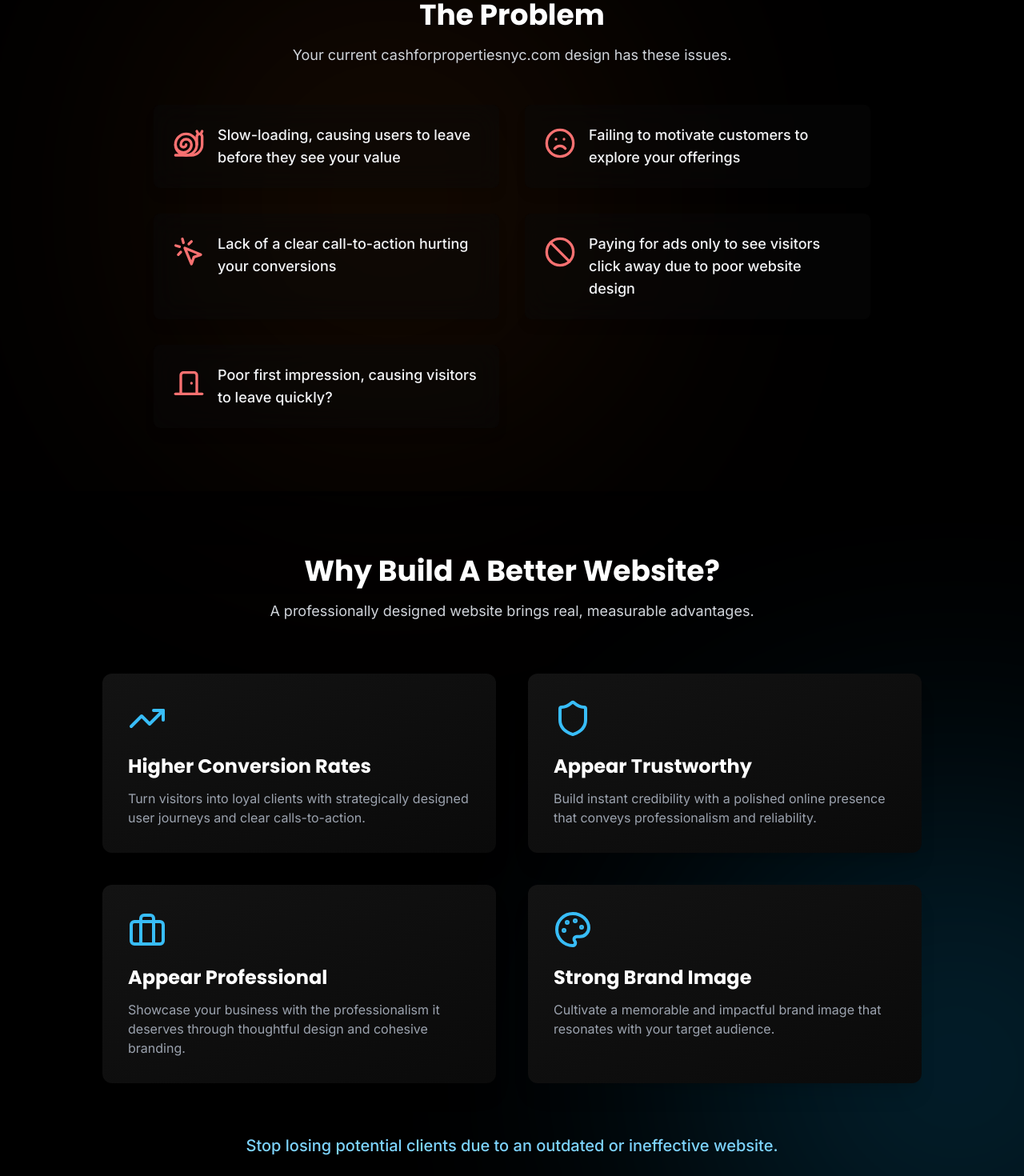
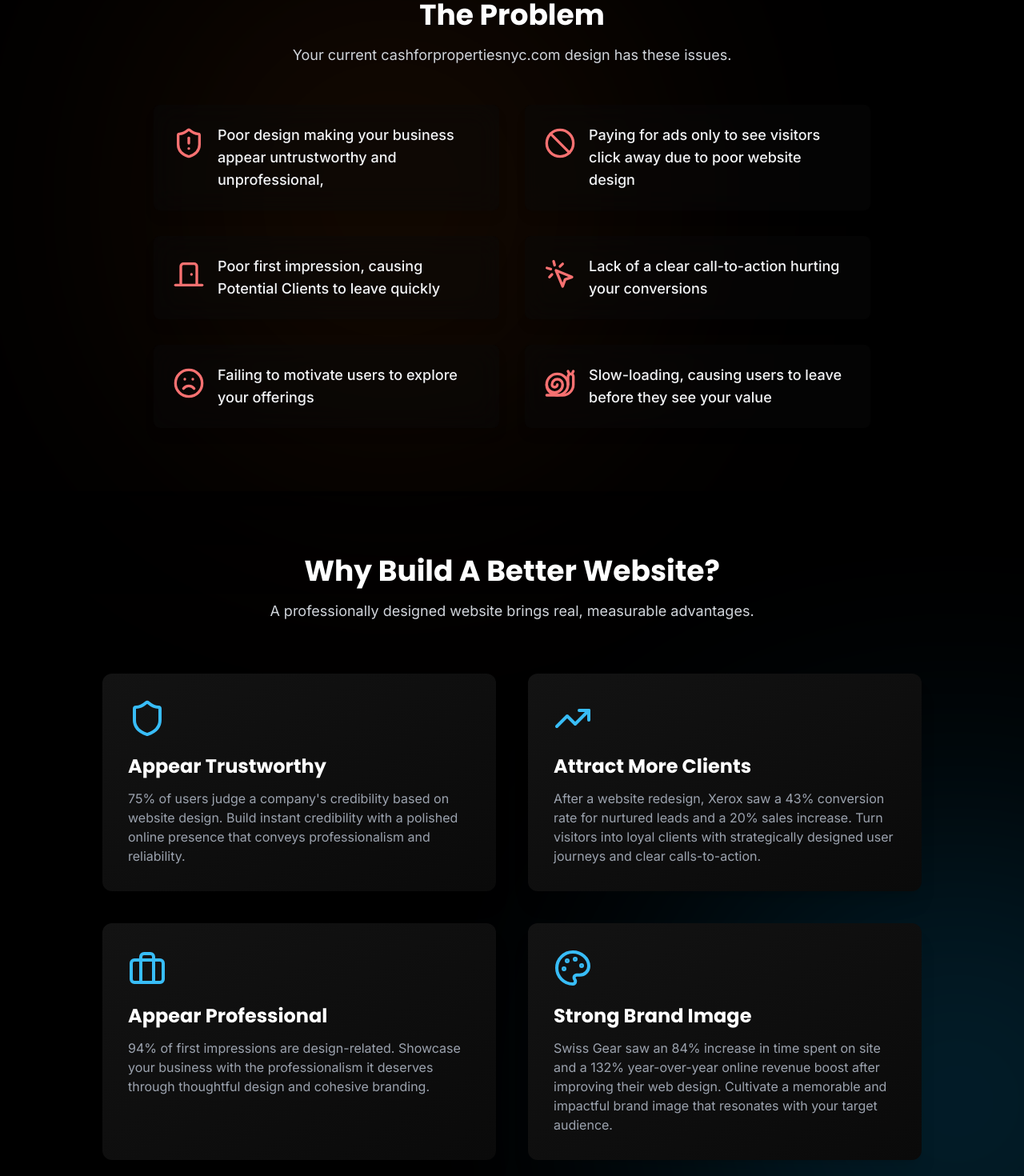
Before and after one commit to ayovl/web-dev-pitchdeck, a React (Vite) app: page / in a window 1280 px wide. Shown: the part 880-2350 px from the top of the page at 80% size. Built offline with nearby package versions, Linux system fonts and the light colour scheme.

Commit message:
addition to problem section and startigic elements rearrangement, distinguished free card in package section

```diff
--- a/src/components/Hero.tsx
+++ b/src/components/Hero.tsx
@@ -55,7 +55,7 @@ const Hero: React.FC = () => {
           ref={titleRef}
           className="text-4xl md:text-5xl lg:text-6xl font-bold mb-6 leading-tight"
         >
-          Your Cash For Properties NYC website <span className="text-gradient">Isn't Converting</span><br />
+          Your Current Website <span className="text-gradient">Isn't Converting</span><br />
           Well
         </h1>
 
@@ -63,7 +63,7 @@ const Hero: React.FC = () => {
           ref={subtitleRef}
           className="text-xl md:text-2xl text-gray-300 mb-10 max-w-2xl mx-auto"
         >
-      Your New and Improved Website Is Ready.
+      A new and improved cashforpropertiesnyc.com is ready for you.
         </p>
 
         <div ref={ctaRef} className="mt-8 flex flex-col sm:flex-row items-center justify-center space-y-4 sm:space-y-0">
--- a/src/components/Navbar.tsx
+++ b/src/components/Navbar.tsx
@@ -23,7 +23,7 @@ const Navbar: React.FC = () => {
   return (
     <nav
       className={`fixed top-0 left-0 right-0 z-50 transition-all duration-300 ${
-        isScrolled ? 'bg-black bg-opacity-80 backdrop-blur-md shadow-lg py-2' : 'bg-transparent py-4'
+        isScrolled ? 'bg-black bg-opacity-80 backdrop-blur-md shadow-lg py-3' : 'bg-transparent py-5'
       }`}
     >
       <div className="container mx-auto px-4 flex justify-center items-center relative">
@@ -46,7 +46,7 @@ const Navbar: React.FC = () => {
         </div>
 
         {/* Mobile Menu Button */}
-        <div className="md:hidden absolute right-4">
+        <div className="md:hidden absolute right-4 py-1">
           <button
             onClick={() => setIsMenuOpen(!isMenuOpen)}
             className="text-white p-2"
--- a/src/components/Package.tsx
+++ b/src/components/Package.tsx
@@ -94,20 +94,37 @@ const Package: React.FC = () => {
               {packageFeatures.map((feature) => (
                 <div
                   key={feature.id}
-                  className="feature-item animate-element bg-base-200 bg-opacity-60 backdrop-blur-sm p-5 rounded-xl shadow border border-gray-800 transition-all"
+                  className={`feature-item animate-element p-5 rounded-xl shadow transition-all ${
+                    feature.id === 'f6'
+                      ? 'bg-gradient-to-br from-primary-600/30 to-secondary-600/30 border-2 border-primary-400/40 relative overflow-hidden transform hover:scale-[1.02]'
+                      : 'bg-base-200 bg-opacity-60 backdrop-blur-sm border border-gray-800'
+                  }`}
                 >
+                  {feature.id === 'f6' && (
+                    <div className="absolute top-0 right-0 bg-primary-500 text-white px-3 py-1 text-sm font-bold transform rotate-0 translate-x-0 translate-y-0 rounded-bl-lg shadow-lg">
+                      FREE
+                    </div>
+                  )}
                   <div className="flex items-center mb-4">
-                    <div className="w-10 h-10 rounded-full bg-primary-900 bg-opacity-50 flex items-center justify-center mr-3" style={{ aspectRatio: '1/1', minWidth: '2.5rem' }}>
+                    <div className={`w-10 h-10 rounded-full flex items-center justify-center mr-3 ${
+                      feature.id === 'f6'
+                        ? 'bg-primary-500 text-white'
+                        : 'bg-primary-900 bg-opacity-50'
+                    }`} style={{ aspectRatio: '1/1', minWidth: '2.5rem' }}>
                       {renderIcon(feature.icon)}
                     </div>
-                    <h3 className="text-lg font-bold">{feature.title}</h3>
+                    <h3 className={`text-lg font-bold ${feature.id === 'f6' ? 'text-primary-300' : ''}`}>
+                      {feature.title}
+                    </h3>
                   </div>
 
                   <ul className="space-y-2 text-gray-300 text-sm">
                     {feature.features.map((item, idx) => (
                       <li key={idx} className="flex items-start">
-                        <Check className="w-4 h-4 text-success-400 mr-2 flex-shrink-0 mt-1" />
-                        <span>{item}</span>
+                        <Check className={`w-4 h-4 mr-2 flex-shrink-0 mt-1 ${
+                          feature.id === 'f6' ? 'text-primary-300' : 'text-success-400'
+                        }`} />
+                        <span>{feature.id === 'f6' && idx === 0 ? <strong className="text-primary-200">{item}</strong> : item}</span>
                       </li>
                     ))}
                   </ul>
--- a/src/components/Problem.tsx
+++ b/src/components/Problem.tsx
@@ -1,7 +1,7 @@
 import React from 'react';
 import { useScrollAnimations } from '../hooks/useAnimation';
 import { problemPoints } from '../data/data';
-import { Snail, Frown, MousePointerClick, Ban, DoorClosed } from 'lucide-react';
+import { Snail, Frown, MousePointerClick, Ban, DoorClosed, ShieldAlert } from 'lucide-react';
 
 const Problem: React.FC = () => {
   useScrollAnimations();
@@ -13,6 +13,7 @@ const Problem: React.FC = () => {
       case 'MousePointerClick': return <MousePointerClick className="w-10 h-10 text-error-400" />;
       case 'Ban': return <Ban className="w-10 h-10 text-error-400" />;
       case 'DoorClosed': return <DoorClosed className="w-10 h-10 text-error-400" />;
+      case 'ShieldAlert': return <ShieldAlert className="w-10 h-10 text-error-400" />;
       default: return null;
     }
   };
--- a/src/data/data.ts
+++ b/src/data/data.ts
@@ -2,19 +2,9 @@ import { ProblemPoint, Benefit, PackageFeature } from '../types';
 
 export const problemPoints: ProblemPoint[] = [
   {
-    id: 'p1',
-    text: 'Slow-loading, causing users to leave before they see your value',
-    icon: 'Snail'
-  },
-  {
-    id: 'p2',
-    text: 'Failing to motivate customers to explore your offerings',
-    icon: 'Frown'
-  },
-  {
-    id: 'p3',
-    text: 'Lack of a clear call-to-action hurting your conversions',
-    icon: 'MousePointerClick'
+    id: 'p6',
+    text: 'Poor design making your business appear untrustworthy and unprofessional,',
+    icon: 'ShieldAlert'
   },
   {
     id: 'p4',
@@ -23,34 +13,50 @@ export const problemPoints: ProblemPoint[] = [
   },
   {
     id: 'p5',
-    text: 'Poor first impression, causing visitors to leave quickly?',
+    text: 'Poor first impression, causing Potential Clients to leave quickly',
     icon: 'DoorClosed'
+  },
+  {
+    id: 'p3',
+    text: 'Lack of a clear call-to-action hurting your conversions',
+    icon: 'MousePointerClick'
+  },
+  {
+    id: 'p2',
+    text: 'Failing to motivate users to explore your offerings',
+    icon: 'Frown'
+  },
+  {
+    id: 'p1',
+    text: 'Slow-loading, causing users to leave before they see your value',
+    icon: 'Snail'
   }
 ];
 
 export const benefits: Benefit[] = [
   {
-    id: 'b1',
-    title: 'Higher Conversion Rates',
-    description: 'Turn visitors into loyal clients with strategically designed user journeys and clear calls-to-action.',
-    icon: 'TrendingUp'
+    id: 'b2',
+    title: 'Appear Trustworthy',
+    // description: 'Build instant credibility with a polished online presence that conveys professionalism and reliability.',
+    description: "75% of users judge a company's credibility based on website design. Build instant credibility with a polished online presence that conveys professionalism and reliability.",
+    icon: 'Shield'
   },
   {
-    id: 'b2',
-    title: 'Appear Trustworthy',
-    description: 'Build instant credibility with a polished online presence that conveys professionalism and reliability.',
-    icon: 'Shield'
+    id: 'b1',
+    title: 'Attract More Clients',
+    description: 'After a website redesign, Xerox saw a 43% conversion rate for nurtured leads and a 20% sales increase. Turn visitors into loyal clients with strategically designed user journeys and clear calls-to-action.',
+    icon: 'TrendingUp'
   },
   {
     id: 'b3',
     title: 'Appear Professional',
-    description: 'Showcase your business with the professionalism it deserves through thoughtful design and cohesive branding.',
+    description: '94% of first impressions are design-related. Showcase your business with the professionalism it deserves through thoughtful design and cohesive branding.',
     icon: 'Briefcase'
   },
   {
     id: 'b4',
     title: 'Strong Brand Image',
-    description: 'Cultivate a memorable and impactful brand image that resonates with your target audience.',
+    description: 'Swiss Gear saw an 84% increase in time spent on site and a 132% year-over-year online revenue boost after improving their web design. Cultivate a memorable and impactful brand image that resonates with your target audience.',
     icon: 'Palette'
   }
 ];
```
